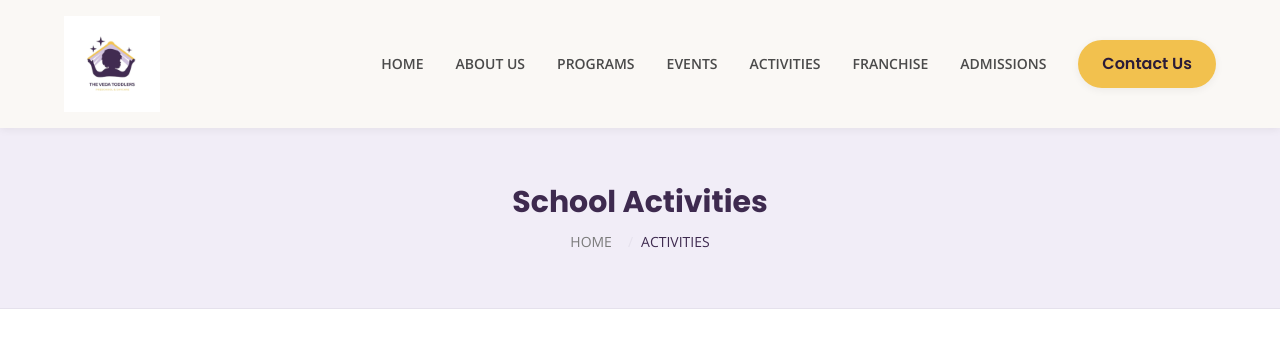
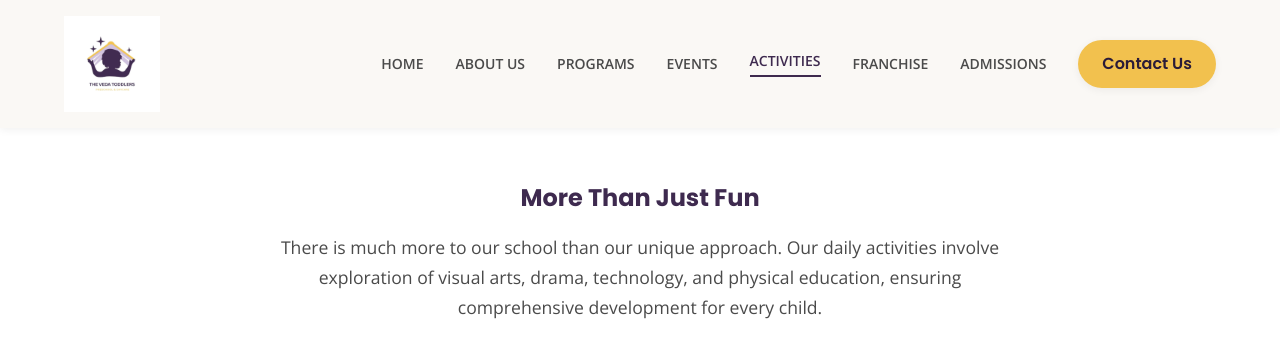
Before and after one commit to thevedatoddlers09/toddlers, a Next.js app: page /activities in a window 1280 px wide. Shown: the top 359 px of the page. Built offline with nearby package versions, Linux system fonts and the light colour scheme.

Commit message:
feat: Add new pages for events, franchise, programs, activities, and contact, along with a new Navbar component.

```diff
--- a/app/activities/page.js
+++ b/app/activities/page.js
@@ -1,5 +1,5 @@
 import Link from 'next/link';
-import PageHero from '@/components/PageHero';
+
 import GridGallery from '@/components/GridGallery';
 import Button from '@/components/Button';
 import styles from './page.module.css';
@@ -24,10 +24,7 @@ export default function ActivitiesPage() {
 
     return (
         <main className={styles.main}>
-            <PageHero
-                title="School Activities"
-                breadcrumbs={[{ label: 'Activities', href: null }]}
-            />
+
 
             {/* Philosophy Statement */}
             <section className={styles.philosophySection}>
--- a/app/contact/page.js
+++ b/app/contact/page.js
@@ -1,7 +1,7 @@
 "use client";
 
 import { useState } from 'react';
-import PageHero from '@/components/PageHero';
+
 import Button from '@/components/Button';
 import { MapPin, Mail, Phone, Clock, Check } from 'lucide-react';
 import styles from './page.module.css';
@@ -30,10 +30,7 @@ export default function ContactPage() {
 
     return (
         <main className={styles.main}>
-            <PageHero
-                title="Contact Us"
-                breadcrumbs={[{ label: 'Contact Us', href: null }]}
-            />
+
 
             <section className={styles.contactSection}>
                 <div className={styles.container}>
--- a/app/events/page.js
+++ b/app/events/page.js
@@ -1,4 +1,4 @@
-import PageHero from '@/components/PageHero';
+
 import GridGallery from '@/components/GridGallery';
 import styles from './page.module.css';
 
@@ -23,10 +23,7 @@ export default function EventsPage() {
 
     return (
         <main className={styles.main}>
-            <PageHero
-                title="School Events"
-                breadcrumbs={[{ label: 'Events', href: null }]}
-            />
+
 
             <section className={styles.section}>
                 <div className={styles.container}>
--- a/app/franchise/page.js
+++ b/app/franchise/page.js
@@ -1,4 +1,4 @@
-import PageHero from '@/components/PageHero';
+
 import Button from '@/components/Button';
 import { Building2, Wallet, GraduationCap, Heart, HardHat, Users, Megaphone, FlaskConical, Puzzle, PartyPopper } from 'lucide-react';
 
@@ -31,10 +31,7 @@ export default function FranchisePage() {
 
     return (
         <main className="bg-veda-background-DEFAULT">
-            <PageHero
-                title="Partner With Us"
-                breadcrumbs={[{ label: 'Franchise', href: null }]}
-            />
+
 
             {/* Intro */}
             <section className="py-16 px-4 text-center">
--- a/app/programs/page.js
+++ b/app/programs/page.js
@@ -54,10 +54,7 @@ export default function ProgramsPage() {
 
     return (
         <main className="bg-veda-background-DEFAULT">
-            <PageHero
-                title="Our Programs"
-                breadcrumbs={[{ label: 'Programs', href: null }]}
-            />
+            {/* PageHero removed as per request */}
 
             {/* Curriculum Introduction */}
             <section className="py-16 px-4 text-center">
--- a/components/Navbar.js
+++ b/components/Navbar.js
@@ -1,7 +1,22 @@
+"use client";
+
 import Link from 'next/link';
+import { usePathname } from 'next/navigation';
 import Button from './Button';
 
 export default function Navbar() {
+    const pathname = usePathname();
+
+    const navLinks = [
+        { name: 'Home', href: '/' },
+        { name: 'About Us', href: '/about' },
+        { name: 'Programs', href: '/programs' },
+        { name: 'Events', href: '/events' },
+        { name: 'Activities', href: '/activities' },
+        { name: 'Franchise', href: '/franchise' },
+        { name: 'Admissions', href: '/admissions' },
+    ];
+
     return (
         <nav className="flex justify-between items-center py-4 px-[5%] bg-veda-background-DEFAULT shadow-soft sticky top-0 z-[1000]">
             <Link href="/" className="flex items-center">
@@ -9,13 +24,19 @@ export default function Navbar() {
             </Link>
 
             <div className="hidden md:flex gap-8 items-center">
-                <Link href="/" className="font-semibold text-veda-text-DEFAULT uppercase text-sm transition-colors hover:text-veda-primary">Home</Link>
-                <Link href="/about" className="font-semibold text-veda-text-DEFAULT uppercase text-sm transition-colors hover:text-veda-primary">About Us</Link>
-                <Link href="/programs" className="font-semibold text-veda-text-DEFAULT uppercase text-sm transition-colors hover:text-veda-primary">Programs</Link>
-                <Link href="/events" className="font-semibold text-veda-text-DEFAULT uppercase text-sm transition-colors hover:text-veda-primary">Events</Link>
-                <Link href="/activities" className="font-semibold text-veda-text-DEFAULT uppercase text-sm transition-colors hover:text-veda-primary">Activities</Link>
-                <Link href="/franchise" className="font-semibold text-veda-text-DEFAULT uppercase text-sm transition-colors hover:text-veda-primary">Franchise</Link>
-                <Link href="/admissions" className="font-semibold text-veda-text-DEFAULT uppercase text-sm transition-colors hover:text-veda-primary">Admissions</Link>
+                {navLinks.map((link) => {
+                    const isActive = pathname === link.href;
+                    return (
+                        <Link
+                            key={link.href}
+                            href={link.href}
+                            className={`font-semibold uppercase text-sm transition-colors hover:text-veda-primary ${isActive ? 'text-veda-primary border-b-2 border-veda-primary pb-1' : 'text-veda-text-DEFAULT'
+                                }`}
+                        >
+                            {link.name}
+                        </Link>
+                    );
+                })}
 
                 <Button variant="primary" shape="pill" href="/contact">
                     Contact Us
```
